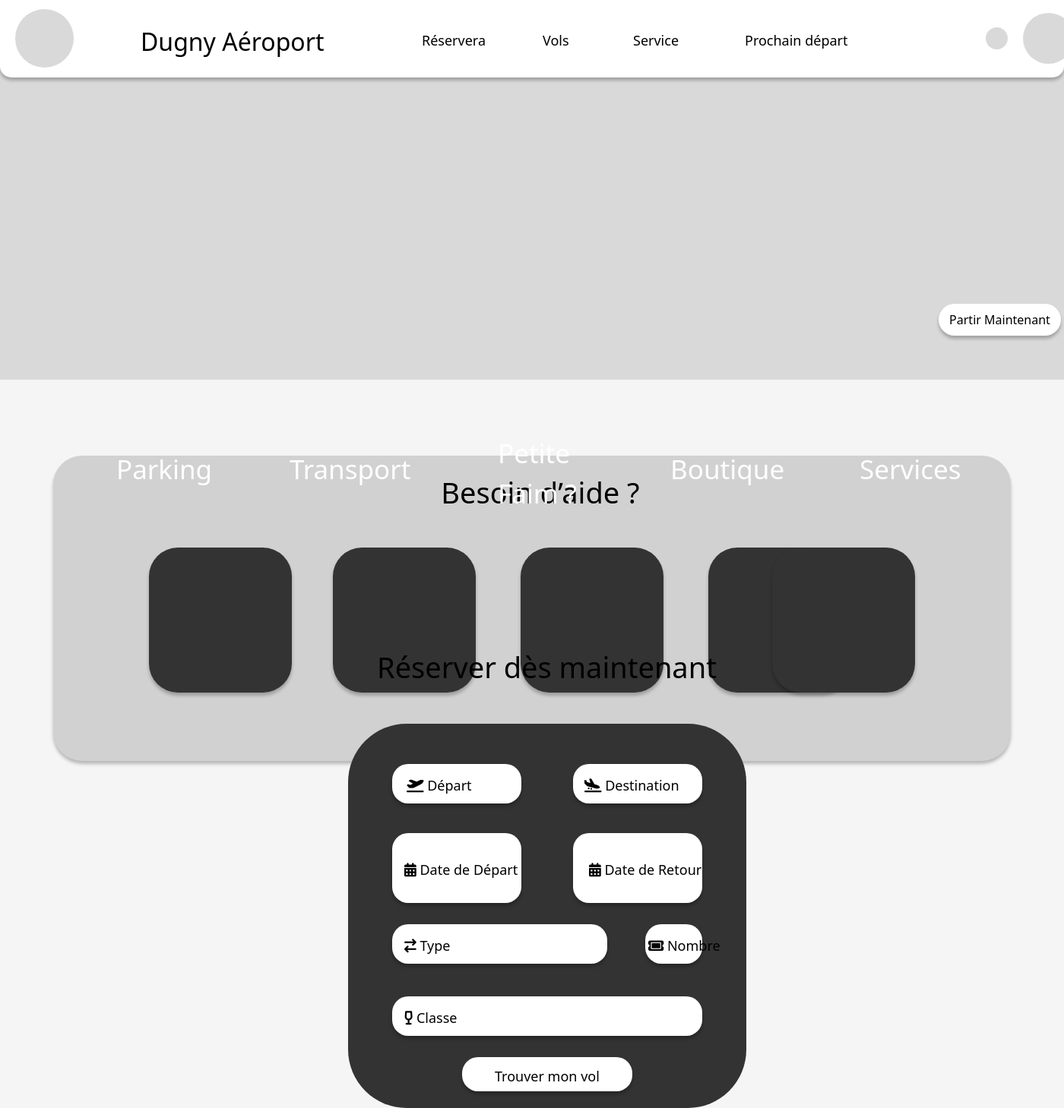
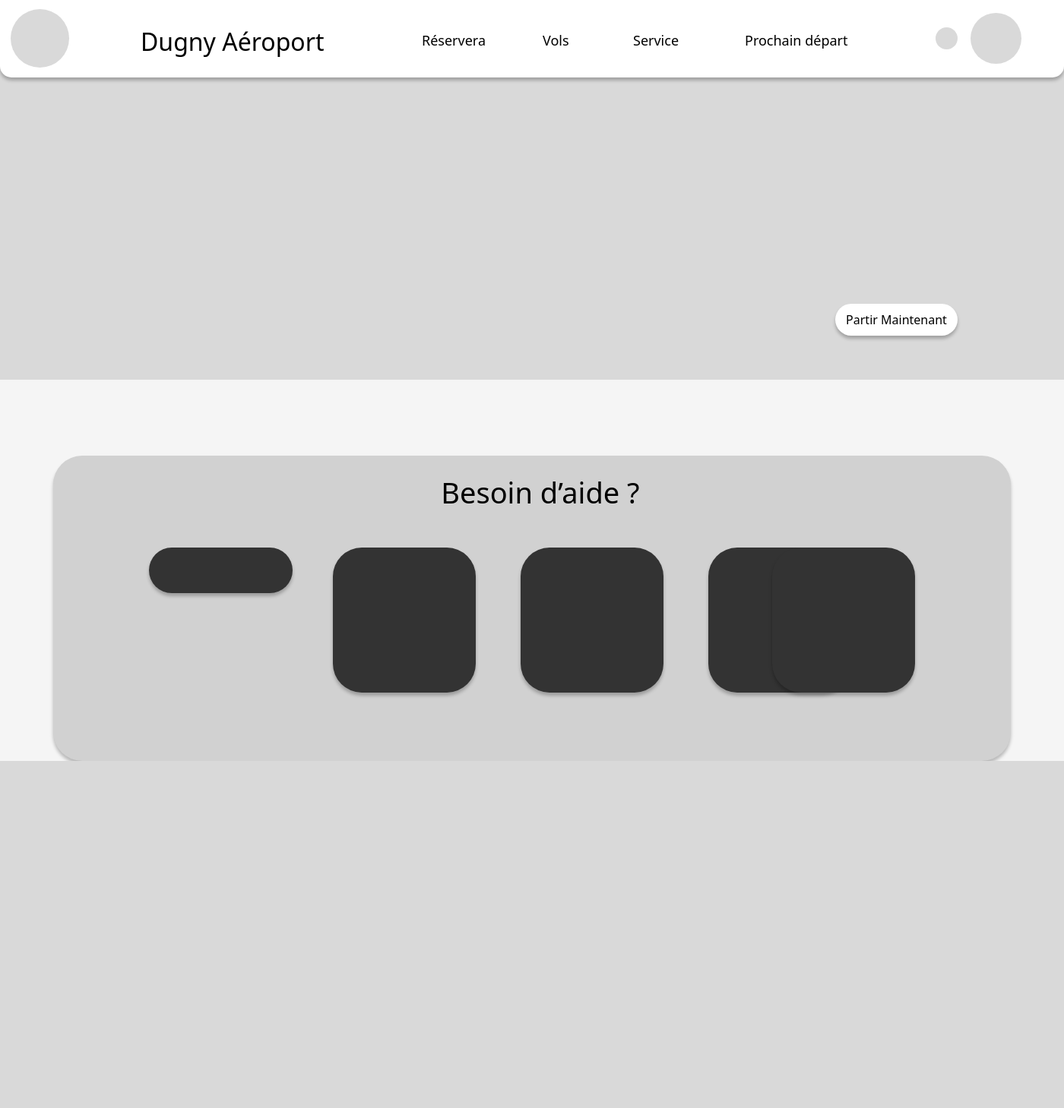
Before and after one commit to Hdidogs/ProjetAeroport, a PHP site: page /vue/index.php in a window 1400 px wide. Shown: the whole page at 76% size. After the commit the page ends 1002 px from the top, so only its background shows below. Run offline with PHP 8.4, Linux system fonts and the light colour scheme; some libraries are stand-ins or nearby versions.

Commit message:
Fix : Style header bar #6

```diff
--- a/vue/index.php
+++ b/vue/index.php
@@ -17,14 +17,14 @@
 <body>
 <div class="content">
     <div class="offer">
-        <div style="width: 100%; height: 500px; left: 0px; top: 89px; background: #D9D9D9"></div>
-        <button style="width: 161px; height: 42px; left: 1235px; top: 400px; position: absolute; background: white; box-shadow: 0px 4px 4px rgba(0, 0, 0, 0.25); border-radius: 25px; border: none;">Partir Maintenant</button>
+        <div style="width: 100%; height: 500px; left: 0; top: 89px; background: #D9D9D9"></div>
+        <button style="width: 161px; height: 42px; right: 10%; top: 400px; position: absolute; background: white; box-shadow: 0 4px 4px rgba(0, 0, 0, 0.25); border-radius: 25px; border: none;">Partir Maintenant</button>
     </div>
 
     <div class="help">
-        <div style="width: 90%; height: 402px; left: 5%; top: 600px; position: absolute; background: #D1D1D1; box-shadow: 0px 4px 4px rgba(0, 0, 0, 0.25); border-radius: 38px">
+        <div style="width: 90%; height: 402px; left: 5%; top: 600px; position: absolute; background: #D1D1D1; box-shadow: 0 4px 4px rgba(0, 0, 0, 0.25); border-radius: 38px">
             <p style="left: 40.5%; top: 5%; position: absolute; color: black; font-size: 38px; font-weight: 400; word-wrap: break-word">Besoin d’aide ?</p>
-            <div style="width: 188px; height: 191px; left: 10%; top: 30%; position: absolute; background: #333333; box-shadow: 0 4px 4px rgba(0, 0, 0, 0.25); border-radius: 38px"></div>
+            <div style="width: 15%; height:15%; left: 10%; top: 30%; position: absolute; background: #333333; box-shadow: 0 4px 4px rgba(0, 0, 0, 0.25); border-radius: 38px"></div>
             <div style="width: 188px; height: 191px; left: 368px; top: 30%; position: absolute; background: #333333; box-shadow: 0 4px 4px rgba(0, 0, 0, 0.25); border-radius: 38px"></div>
             <div style="width: 188px; height: 191px; left: 615px; top: 30%; position: absolute; background: #333333; box-shadow: 0 4px 4px rgba(0, 0, 0, 0.25); border-radius: 38px"></div>
             <div style="width: 188px; height: 191px; left: 862px; top: 30%; position: absolute; background: #333333; box-shadow: 0 4px 4px rgba(0, 0, 0, 0.25); border-radius: 38px"></div>
@@ -32,7 +32,7 @@
         </div>
     </div>
 
-
+    <!--
         <div style="left: 496px; top: 850px; position: absolute; color: black; font-size: 38px; font-weight: 400; word-wrap: break-word">Réserver dès maintenant</div>
 
         <div style="left: 153px; top: 592px; position: absolute; color: white; font-size: 35px; font-weight: 400; word-wrap: break-word">Parking</div>
@@ -57,6 +57,7 @@
         <div style="left: 769px; top: 1021px; position: absolute; color: black; font-size: 18px; font-weight: 400; word-wrap: break-word"><i class="fa-solid fa-plane-arrival"></i> Destination</div>
         <div style="left: 775px; top: 1132px; position: absolute; color: black; font-size: 18px; font-weight: 400; word-wrap: break-word"><i class="fa-solid fa-calendar-days"></i> Date de Retour</div>
         <div style="left: 853px; top: 1232px; position: absolute; color: black; font-size: 18px; font-weight: 400; word-wrap: break-word"><i class="fa-solid fa-ticket"></i> Nombre</div>
+    -->
 </div>
 
 <header class="headerBar" style="left: 0; top: 0">
@@ -65,13 +66,15 @@
     <a style="left: 555px; top: 40px; position: absolute; color: black; font-size: 18px; font-weight: 400; word-wrap: break-word; text-decoration: none">Réservera</a>
     <a style="left: 185px; top: 31px; position: absolute; color: black; font-size: 32px; font-weight: 400; word-wrap: break-word; text-decoration: none">Dugny Aéroport</a>
     <a style="left: 714px; top: 40px; position: absolute; color: black; font-size: 18px; font-weight: 400; word-wrap: break-word; text-decoration: none">Vols</a>
-    <div style="width: 67px; height: 67px; left: 1346px; top: 17px; background: #D9D9D9; position: absolute; border-radius: 9999px"></div>
+
+    <!-- USER -->
+    <div style="width: 67px; height: 67px; right: 4%; top: 17px; background: #D9D9D9; position: absolute; border-radius: 9999px"></div>
 
     <!-- LOGO -->
-    <div style="width: 77px; height: 77px; left: 20px; top: 12px; position: absolute; background: #D9D9D9; border-radius: 9999px"></div>
+    <div style="width: 77px; height: 77px; left: 1%; top: 12px; position: absolute; background: #D9D9D9; border-radius: 9999px"></div>
 
     <!-- Search -->
-    <div style="width: 29px; height: 29px; left: 1297px; top: 36px; background: #D9D9D9; position: absolute; border-radius: 9999px"></div>
+    <div style="width: 29px; height: 29px; right: 10%; top: 36px; background: #D9D9D9; position: absolute; border-radius: 9999px"></div>
 </header>
 </body>
 </html>
```
